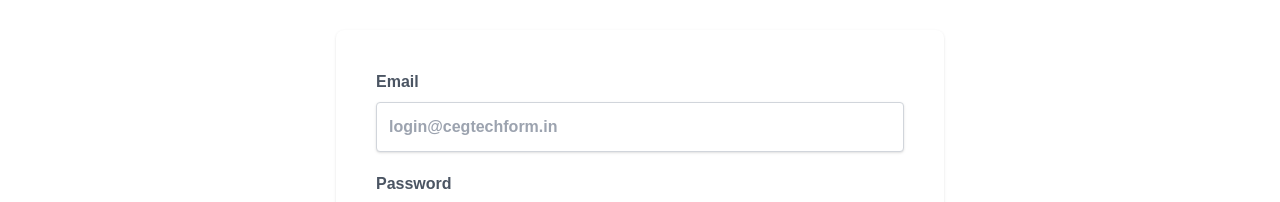
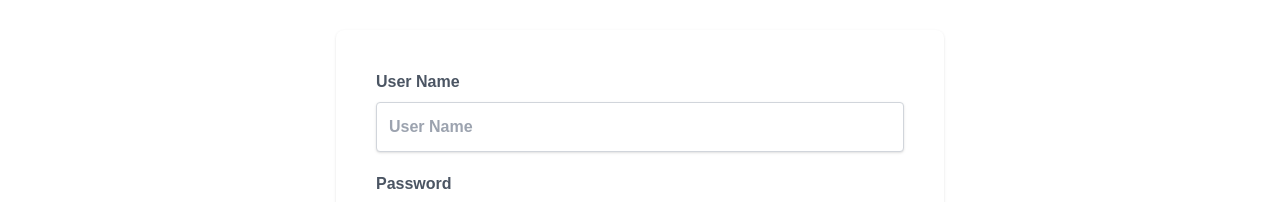
Before and after one commit to VikrantRamesh/ceg-official-site, a React (Create React App) app in the folder client/: page /club/signin in a window 1280 px wide. Shown: the part 268-470 px from the top of the page. Built offline with nearby package versions, Linux system fonts and the light colour scheme.

Commit message:
integrate login apis to frontend

```diff
--- a/client/src/admin/components/forms/Club-Signin.js
+++ b/client/src/admin/components/forms/Club-Signin.js
@@ -1,17 +1,18 @@
 import React, { useState } from "react";
+import axios from 'axios';
 
 const ClubSignin = () => {
-  const [email, setEmail] = useState("");
+  const [username, setUsername] = useState("");
   const [password, setPassword] = useState("");
   const [errors, setErrors] = useState({});
 
-  const handleSubmit = (e) => {
+  const handleSubmit = async (e) => {
     e.preventDefault();
 
     let formErrors = {};
 
-    if (!email) {
-      formErrors.email = "Email is required";
+    if (!username) {
+      formErrors.username = "User name is required";
     }
     if (!password) {
       formErrors.password = "Password is required";
@@ -20,17 +21,38 @@ const ClubSignin = () => {
     if (Object.keys(formErrors).length > 0) {
       setErrors(formErrors);
     } else {
-      console.log({ email, password });
-      alert("Form submitted successfully!");
+        try {
+          // Send POST request to backend
+          const response = await axios.post(`${process.env.REACT_APP_API_URL}/auth/login`, {
+            username,
+            password,
+          });
 
-      setEmail("");
-      setPassword("");
-      setErrors({});
+          //redirect after successful login
+          if(response.status === 200){
+            alert("redirect"); //replace with redirect logic
+          }
+
+          setUsername("");
+          setPassword("");
+          setErrors({});
+        } catch (error) {
+          console.error("Error submitting form:", error);
+          if( error.response.status === 401 ){
+            alert("Invalid Username or Password");
+          }
+          else if( error.response.status === 500){
+            alert("Server error");
+          }
+          else {
+            alert("Unkown error occured");
+          }
+        }
     }
   };
 
   const handleInputChange = (field, value) => {
-    if (field === "email") setEmail(value);
+    if (field === "username") setUsername(value);
     if (field === "password") setPassword(value);
 
     setErrors((prevErrors) => ({
@@ -49,22 +71,22 @@ const ClubSignin = () => {
           <form onSubmit={handleSubmit}>
             <div className="mb-5">
               <label
-                htmlFor="email"
+                htmlFor="username"
                 className="block mb-2 font-bold text-gray-600"
               >
-                Email
+                User Name
               </label>
               <input
-                type="email"
-                id="email"
-                name="email"
-                value={email}
-                onChange={(e) => handleInputChange("email", e.target.value)}
-                placeholder="login@cegtechform.in"
+                type="text"
+                id="username"
+                name="username"
+                value={username}
+                onChange={(e) => handleInputChange("username", e.target.value)}
+                placeholder="User Name"
                 className="border border-gray-300 shadow p-3 w-full rounded"
               />
-              {errors.email && (
-                <p className="text-sm text-red-400 mt-2">{errors.email}</p>
+              {errors.username && (
+                <p className="text-sm text-red-400 mt-2">{errors.username}</p>
               )}
             </div>
 
--- a/client/src/admin/components/forms/Super-admin-SignIn.js
+++ b/client/src/admin/components/forms/Super-admin-SignIn.js
@@ -1,19 +1,18 @@
 import React, { useState } from "react";
+import axios from 'axios';
 
 const SuperadminSignIn = () => {
-  const [email, setEmail] = useState("");
+  const [username, setUsername] = useState("");
   const [password, setPassword] = useState("");
   const [errors, setErrors] = useState({});
 
-  const handleSubmit = (e) => {
+  const handleSubmit = async (e) => {
     e.preventDefault();
 
     let formErrors = {};
 
-    if (!email) {
-      formErrors.email = "Email is required";
-    } else if (!/\S+@\S+\.\S+/.test(email)) {
-      formErrors.email = "Invalid email format";
+    if (!username) {
+      formErrors.username = "User name is required";
     }
 
     if (!password) {
@@ -23,15 +22,38 @@ const SuperadminSignIn = () => {
     if (Object.keys(formErrors).length > 0) {
       setErrors(formErrors);
     } else {
-      alert("Form submitted successfully!");
-      setEmail("");
-      setPassword("");
-      setErrors({});
+      try {
+        // Send POST request to backend
+        const response = await axios.post(`${process.env.REACT_APP_API_URL}/auth/login`, {
+          username,
+          password,
+        });
+
+        //redirect after successful login
+        if(response.status === 200){
+          alert("redirect"); //replace with redirect logic
+        }
+
+        setUsername("");
+        setPassword("");
+        setErrors({});
+      } catch (error) {
+        console.error("Error submitting form:", error);
+        if( error.response.status === 401 ){
+          alert("Invalid Username or Password");
+        }
+        else if( error.response.status === 500){
+          alert("Server error");
+        }
+        else {
+          alert("Unkown error occured");
+        }
+      }
     }
   };
 
   const handleInputChange = (field, value) => {
-    if (field === "email") setEmail(value);
+    if (field === "username") setUsername(value);
     if (field === "password") setPassword(value);
 
     setErrors((prevErrors) => ({
@@ -53,24 +75,24 @@ const SuperadminSignIn = () => {
           <form onSubmit={handleSubmit}>
             <div className="flex items-center mb-5">
               <label
-                htmlFor="email"
+                htmlFor="username"
                 className="w-24 inline-block text-right mr-4 text-gray-500"
               >
-                Email
+                User Name
               </label>
               <input
-                type="email"
-                id="email"
-                name="email"
-                value={email}
-                onChange={(e) => handleInputChange("email", e.target.value)}
-                placeholder="login@cegtechforum.in"
+                type="text"
+                id="username"
+                name="username"
+                value={username}
+                onChange={(e) => handleInputChange("username", e.target.value)}
+                placeholder="User Name"
                 className="border-b-2 border-gray-400 flex-1 py-2 placeholder-gray-300 outline-none focus:border-green-400"
               />
             </div>
-            {errors.email && (
+            {errors.username && (
               <p className="text-sm text-red-500 text-right mb-2">
-                {errors.email}
+                {errors.username}
               </p>
             )}
 
--- a/package.json
+++ b/package.json
@@ -6,7 +6,7 @@
   "scripts": {
     "test": "echo \"Error: no test specified\" && exit 1",
     "start": "node server.js",
-    "dev": "nodemon server.js"
+    "dev": "nodemon --ignore client/** server.js"
   },
   "author": "",
   "license": "ISC",
```
Also changed, not shown: 1 other file (tests, documents, lock files or other folders).
